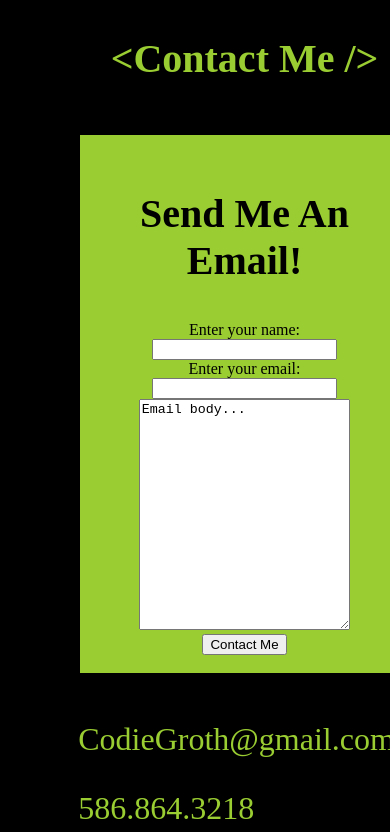
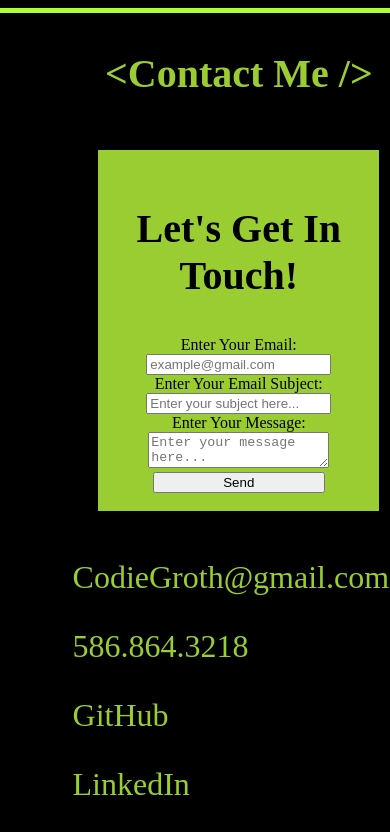
Before and after one commit to codiemaureen/codieCodes, a Next.js app: page / in a window 390 px wide. Shown: the part 1165-1997 px from the top of the page. Built offline with nearby package versions, Linux system fonts and the light colour scheme.

Commit message:
Fixing mobile view on contact form

```diff
--- a/src/app/component/ContactForm.jsx
+++ b/src/app/component/ContactForm.jsx
@@ -4,23 +4,29 @@ const ContactForm = () => {
   return (
     <div className={styles.formContainer}>
      <form action="" method="get" className={styles.form}>
-       <h2 className={styles.formHeading}>Send me an Email!</h2>
-       <div className={styles.formExample}>
-         <label htmlFor="name">Enter your name: </label>
-         <input type="text" name="name" id="name" required />
+       <h2 className={styles.formHeading}>Let's Get in Touch!</h2>
+       <div className={styles.emailInput}>
+         <label className={styles.label}  htmlFor="email">Enter Your Email: </label>
+         <input type="email" name="email" id="email" placeholder="example@gmail.com" className={styles.formInput}
+         required />
        </div>
-       <div className={styles.formExample}>
-         <label htmlFor="email">Enter your email: </label>
-         <input type="email" name="email" id="email" required />
+       <div className={styles.emailInput}>
+         <label className={styles.label} htmlFor="email">Enter Your Email Subject: </label>
+         <input
+          type="email"
+          name="email"
+          id="email"
+          className={styles.formInput}
+          placeholder="Enter your subject here..." required />
        </div>
-       <div className={styles.formExample}>
-         <label htmlFor="email"> </label>
+       <div >
+       <div className={styles.textbody}>
+         <label className={styles.label} htmlFor="message">Enter Your Message:</label>
+         <textarea className={styles.textarea}name="emailBody" id="emailBody" placeholder='Enter your message here...'/>
        </div>
-       <div className={styles.formExample}>
-         <textarea className={styles.textarea}name="emailBody" id="emailBody" rows="15" cols="50" value='Email body...'/>
        </div>
-       <div className={styles.formExample}>
-         <input type="submit" value="Contact Me" className={styles.formInput}/>
+       <div >
+         <input type="submit" value="Send" className={`${styles.formInput} ${styles.button}`}/>
        </div>
      </form>
     </div>
--- a/src/app/component/ContactForm.module.css
+++ b/src/app/component/ContactForm.module.css
@@ -13,9 +13,15 @@
  font-size: 2rem;
 }
 
+.label{
+ display: block;
+}
+
+.formInput{
+ min-width: 70%;
+}
 .textarea {
- max-width: 70%;
- max-height: 40%;
+ min-width: 70%;
 }
 
 @media screen and (max-width: 450px) {
```
